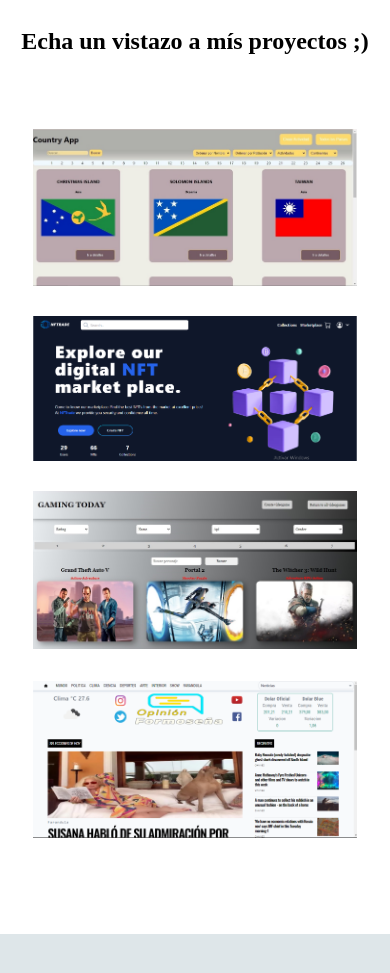
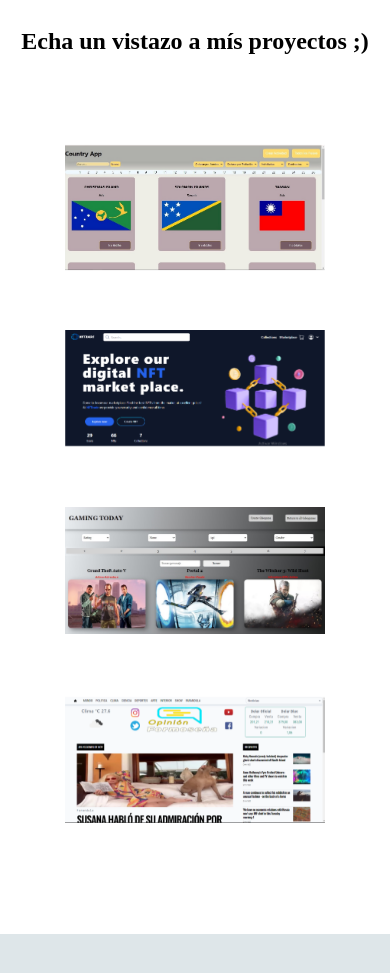
Before and after one commit to Ivixx09/My-Portfolio, a Next.js app: page / in a window 390 px wide. Shown: the part 4640-5613 px from the top of the page. Built offline with nearby package versions, Linux system fonts and the light colour scheme.

Commit message:
Some problems with animations fixed, responsve, prettier added

```diff
--- a/pages/components/Proyects.jsx
+++ b/pages/components/Proyects.jsx
@@ -1,42 +1,42 @@
-import React from "react";
-import { useState } from "react";
-import { FaMagnifyingGlass } from "react-icons/fa6";
+import React from 'react'
+import { useState } from 'react'
+import { FaMagnifyingGlass } from 'react-icons/fa6'
 
 const Proyects = () => {
-    const [change1, setChange1] = useState(false);
-    const [change2, setChange2] = useState(false);
-    const [change3, setChange3] = useState(false);
-    const [change4, setChange4] = useState(false);
+  const [change1, setChange1] = useState(false)
+  const [change2, setChange2] = useState(false)
+  const [change3, setChange3] = useState(false)
+  const [change4, setChange4] = useState(false)
 
   function handleChange(event) {
-        const data = event.currentTarget.getAttribute("value");
+    const data = event.currentTarget.getAttribute('value')
     switch (data) {
-            case "Photo1":
-                setChange1(true);
-                setChange2(false);
-                setChange3(false);
-                setChange4(false);
-                break;
-            case "Photo2":
-                setChange1(false);
-                setChange2(true);
-                setChange3(false);
-                setChange4(false);
-                break;
-            case "Photo3":
-                setChange1(false);
-                setChange2(false);
-                setChange3(true);
-                setChange4(false);
-                break;
-            case "Photo4":
-                setChange1(false);
-                setChange2(false);
-                setChange3(false);
-                setChange4(true);
-                break;
+      case 'Photo1':
+        setChange1(true)
+        setChange2(false)
+        setChange3(false)
+        setChange4(false)
+        break
+      case 'Photo2':
+        setChange1(false)
+        setChange2(true)
+        setChange3(false)
+        setChange4(false)
+        break
+      case 'Photo3':
+        setChange1(false)
+        setChange2(false)
+        setChange3(true)
+        setChange4(false)
+        break
+      case 'Photo4':
+        setChange1(false)
+        setChange2(false)
+        setChange3(false)
+        setChange4(true)
+        break
       default:
-                break;
+        break
     }
   }
 
@@ -47,20 +47,23 @@ const Proyects = () => {
           Echa un vistazo a mís proyectos ;)
         </h1>
       </div>
-            <div className="grid content-center items-center justify-items-center">
+      <div className="grid lg:grid-cols-2 content-center items-center justify-items-center">
         <div
-                    className="w-auto h-5/6 flex justify-center cursor-pointer"
+          className="w-auto h-4/6 flex justify-center cursor-pointer"
           value="Photo1"
           onMouseEnter={handleChange}
         >
-                    {change1 ? (
-                        <div className="animation-wiggle relative h-[110%]">
-                            <div className="absolute top-1/2 left-1/2 transform -translate-x-1/2 -translate-y-1/2 z-20">
-                                <FaMagnifyingGlass
-                                    className="z-20"
-                                    color="white"
-                                    size="2em"
-                                />
+          <div className="relative trensition-all duration-500 hover:scale-110">
+            <div
+              className={
+                change1
+                  ? 'absolute top-1/2 left-1/2 transform -translate-x-1/2 -translate-y-1/2 z-20 transition-all duration-500 ease-in-out'
+                  : 'hidden'
+              }
+            >
+              <>
+                <FaMagnifyingGlass className="z-20" color="white" size="2em" />
+              </>
             </div>
             <div className="h-full w-full">
               <img
@@ -69,64 +72,64 @@ const Proyects = () => {
                 alt=""
               />
             </div>
-                            <div className="absolute  w-full  bg-blue-500 text-white text-center">
+            <div
+              className={
+                change1
+                  ? 'absolute w-full bg-blue-500 text-white text-center transition-all duration-500 ease-in-out'
+                  : 'hidden'
+              }
+            >
               Ver más
             </div>
           </div>
-                    ) : (
-                        <img
-                            src="./CountryAppModified2.jpg"
-                            className="h-full w-full"
-                            alt=""
-                        />
-                    )}
         </div>
         <div
-                    className="w-auto h-5/6 flex justify-center cursor-pointer"
+          className="w-auto h-4/6 flex justify-center cursor-pointer"
           value="Photo2"
           onMouseEnter={handleChange}
         >
-                    {change2 ? (
-                        <div className="relative h-[110%]">
-                            <div className="absolute top-1/2 left-1/2 transform -translate-x-1/2 -translate-y-1/2 z-20">
-                                <FaMagnifyingGlass
-                                    className="z-20"
-                                    color="white"
-                                    size="2em"
-                                />
+          <div className="relative trensition-all duration-500 hover:scale-110">
+            <div
+              className={
+                change2
+                  ? 'absolute top-1/2 left-1/2 transform -translate-x-1/2 -translate-y-1/2 z-20 transition-all duration-500 ease-in-out'
+                  : 'hidden'
+              }
+            >
+              <>
+                <FaMagnifyingGlass className="z-20" color="white" size="2em" />
+              </>
             </div>
             <div className="h-full w-full">
-                                <img
-                                    src="./NFTrade.png"
-                                    className="w-full h-full z-10"
-                                    alt=""
-                                />
+              <img src="./NFTrade.png" className="w-full h-full z-10" alt="" />
             </div>
-                            <div className="absolute w-full bg-blue-500 text-white text-center">
+            <div
+              className={
+                change2
+                  ? 'absolute w-full  bg-blue-500 text-white text-center transition-all duration-500 ease-in-out'
+                  : 'hidden'
+              }
+            >
               Ver más
             </div>
           </div>
-                    ) : (
-                        <img
-                            src="./NFTrade.png"
-                            className="h-full w-full"
-                            alt=""
-                        />
-                    )}
         </div>
         <div
-                    className="w-auto h-5/6 flex justify-center cursor-pointer"
+          className="w-auto h-4/6 flex justify-center cursor-pointer"
           value="Photo3"
           onMouseEnter={handleChange}
         >
-                    {change3 ? (
-                        <div className="relative h-[110%]">
-                            <div className="absolute top-1/2 left-1/2 transform -translate-x-1/2 -translate-y-1/2 z-20">
-                                <FaMagnifyingGlass
-                                    className="z-20"
-                                    color="black"
-                                    size="2em"
-                                />
+          <div className="relative trensition-all duration-500 hover:scale-110">
+            <div
+              className={
+                change3
+                  ? 'absolute top-1/2 left-1/2 transform -translate-x-1/2 -translate-y-1/2 z-20 transition-all duration-500 ease-in-out'
+                  : 'hidden'
+              }
+            >
+              <>
+                <FaMagnifyingGlass className="z-20" color="black" size="2em" />
+              </>
             </div>
             <div className="h-full w-full">
               <img
@@ -135,31 +138,33 @@ const Proyects = () => {
                 alt=""
               />
             </div>
-                            <div className="absolute w-full bg-blue-500 text-white text-center">
+            <div
+              className={
+                change3
+                  ? 'absolute w-full  bg-blue-500 text-white text-center transition-all duration-500 ease-in-out'
+                  : 'hidden'
+              }
+            >
               Ver más
             </div>
           </div>
-                    ) : (
-                        <img
-                            src="./VideogamesModified.jpg"
-                            className="h-full w-full"
-                            alt=""
-                        />
-                    )}
         </div>
         <div
-                    className="w-auto h-5/6 flex justify-center cursor-pointer"
+          className="w-auto h-4/6 flex justify-center cursor-pointer"
           value="Photo4"
           onMouseEnter={handleChange}
         >
-                    {change4 ? (
-                        <div className="relative h-[110%]">
-                            <div className="absolute top-1/2 left-1/2 transform -translate-x-1/2 -translate-y-1/2 z-20">
-                                <FaMagnifyingGlass
-                                    className="z-20"
-                                    color="gray"
-                                    size="2em"
-                                />
+          <div className="relative trensition-all duration-500 hover:scale-110">
+            <div
+              className={
+                change4
+                  ? 'absolute top-1/2 left-1/2 transform -translate-x-1/2 -translate-y-1/2 z-20 transition-all duration-700 ease-in-out'
+                  : 'hidden'
+              }
+            >
+              <>
+                <FaMagnifyingGlass className="z-20" color="gray" size="2em" />
+              </>
             </div>
             <div className="h-full w-full">
               <img
@@ -168,21 +173,209 @@ const Proyects = () => {
                 alt=""
               />
             </div>
-                            <div className="absolute w-full bg-blue-500 text-white text-center">
+            <div
+              className={
+                change4
+                  ? 'absolute w-full  bg-blue-500 text-white text-center transition-all duration-700 ease-in-out'
+                  : 'hidden'
+              }
+            >
               Ver más
             </div>
           </div>
-                    ) : (
-                        <img
-                            src="./OpinionFormosenia.png"
-                            className="h-full w-full"
-                            alt=""
-                        />
-                    )}
         </div>
       </div>
     </div>
-    );
-};
+  )
+}
 
-export default Proyects;
+export default Proyects
+
+// import React from "react";
+// import { useState } from "react";
+// import { FaMagnifyingGlass } from "react-icons/fa6";
+
+// const Proyects = () => {
+//     const [change1, setChange1] = useState(false);
+//     const [change2, setChange2] = useState(false);
+//     const [change3, setChange3] = useState(false);
+//     const [change4, setChange4] = useState(false);
+
+//     function handleChange(event) {
+//         const data = event.currentTarget.getAttribute("value");
+//         switch (data) {
+//             case "Photo1":
+//                 setChange1(true);
+//                 setChange2(false);
+//                 setChange3(false);
+//                 setChange4(false);
+//                 break;
+//             case "Photo2":
+//                 setChange1(false);
+//                 setChange2(true);
+//                 setChange3(false);
+//                 setChange4(false);
+//                 break;
+//             case "Photo3":
+//                 setChange1(false);
+//                 setChange2(false);
+//                 setChange3(true);
+//                 setChange4(false);
+//                 break;
+//             case "Photo4":
+//                 setChange1(false);
+//                 setChange2(false);
+//                 setChange3(false);
+//                 setChange4(true);
+//                 break;
+//             default:
+//                 break;
+//         }
+//     }
+
+//     return (
+//         <div className="py-20" id="Trabajos">
+//             <div className="text-center">
+//                 <h1 className="font-wde font-bold text-2xl lg:text-4xl 2xl:text-6xl text-center pb-14">
+//                     Echa un vistazo a mís proyectos ;)
+//                 </h1>
+//             </div>
+//             <div className="grid content-center items-center justify-items-center">
+//                 <div
+//                     className="w-auto h-5/6 flex justify-center cursor-pointer"
+//                     value="Photo1"
+//                     onMouseEnter={handleChange}
+//                 >
+//                     {change1 ? (
+//                         <div className="relative h-[110%]">
+//                             <div className="absolute top-1/2 left-1/2 transform -translate-x-1/2 -translate-y-1/2 z-20">
+//                                 <FaMagnifyingGlass
+//                                     className="z-20"
+//                                     color="white"
+//                                     size="2em"
+//                                 />
+//                             </div>
+//                             <div className="h-full w-full">
+//                                 <img
+//                                     src="./CountryAppModified2.jpg"
+//                                     className="w-full h-full z-10"
+//                                     alt=""
+//                                 />
+//                             </div>
+//                             <div className="absolute  w-full  bg-blue-500 text-white text-center">
+//                                 Ver más
+//                             </div>
+//                         </div>
+//                     ) : (
+//                         <img
+//                             src="./CountryAppModified2.jpg"
+//                             className="h-full w-full"
+//                             alt=""
+//                         />
+//                     )}
+//                 </div>
+//                 <div
+//                     className="w-auto h-5/6 flex justify-center cursor-pointer"
+//                     value="Photo2"
+//                     onMouseEnter={handleChange}
+//                 >
+//                     {change2 ? (
+//                         <div className="relative h-[110%]">
+//                             <div className="absolute top-1/2 left-1/2 transform -translate-x-1/2 -translate-y-1/2 z-20">
+//                                 <FaMagnifyingGlass
+//                                     className="z-20"
+//                                     color="white"
+//                                     size="2em"
+//                                 />
+//                             </div>
+//                             <div className="h-full w-full">
+//                                 <img
+//                                     src="./NFTrade.png"
+//                                     className="w-full h-full z-10"
+//                                     alt=""
+//                                 />
+//                             </div>
+//                             <div className="absolute w-full bg-blue-500 text-white text-center">
+//                                 Ver más
+//                             </div>
+//                         </div>
+//                     ) : (
+//                         <img
+//                             src="./NFTrade.png"
+//                             className="h-full w-full"
+//                             alt=""
+//                         />
+//                     )}
+//                 </div>
+//                 <div
+//                     className="w-auto h-5/6 flex justify-center cursor-pointer"
+//                     value="Photo3"
+//                     onMouseEnter={handleChange}
+//                 >
+//                     {change3 ? (
+//                         <div className="relative h-[110%]">
+//                             <div className="absolute top-1/2 left-1/2 transform -translate-x-1/2 -translate-y-1/2 z-20">
+//                                 <FaMagnifyingGlass
+//                                     className="z-20"
+//                                     color="black"
+//                                     size="2em"
+//                                 />
+//                             </div>
+//                             <div className="h-full w-full">
+//                                 <img
+//                                     src="./VideogamesModified.jpg"
+//                                     className="w-full h-full z-10"
+//                                     alt=""
+//                                 />
+//                             </div>
+//                             <div className="absolute w-full bg-blue-500 text-white text-center">
+//                                 Ver más
+//                             </div>
+//                         </div>
+//                     ) : (
+//                         <img
+//                             src="./VideogamesModified.jpg"
+//                             className="h-full w-full"
+//                             alt=""
+//                         />
+//                     )}
+//                 </div>
+//                 <div
+//                     className="w-auto h-5/6 flex justify-center cursor-pointer"
+//                     value="Photo4"
+//                     onMouseEnter={handleChange}
+//                 >
+//                     {change4 ? (
+//                         <div className="relative h-[110%]">
+//                             <div className="absolute top-1/2 left-1/2 transform -translate-x-1/2 -translate-y-1/2 z-20">
+//                                 <FaMagnifyingGlass
+//                                     className="z-20"
+//                                     color="gray"
+//                                     size="2em"
+//                                 />
+//                             </div>
+//                             <div className="h-full w-full">
+//                                 <img
+//                                     src="./OpinionFormosenia.png"
+//                                     className="w-full h-full z-10"
+//                                     alt=""
+//                                 />
+//                             </div>
+//                             <div className="absolute w-full bg-blue-500 text-white text-center">
+//                                 Ver más
+//                             </div>
+//                         </div>
+//                     ) : (
+//                         <img
+//                             src="./OpinionFormosenia.png"
+//                             className="h-full w-full"
+//                             alt=""
+//                         />
+//                     )}
+//                 </div>
+//             </div>
+//         </div>
+//     );
+// };
+
+// export default Proyects;
```
Also changed, not shown: pages/components/Contact.jsx (+15 -14 lines), pages/components/Layout.jsx (+11 -12 lines), pages/index.js (+27 -28 lines), tailwind.config.js (+10 -13 lines), 1 other file (tests, documents, lock files or other folders). Lines whose indentation alone changed are shown as unchanged.
